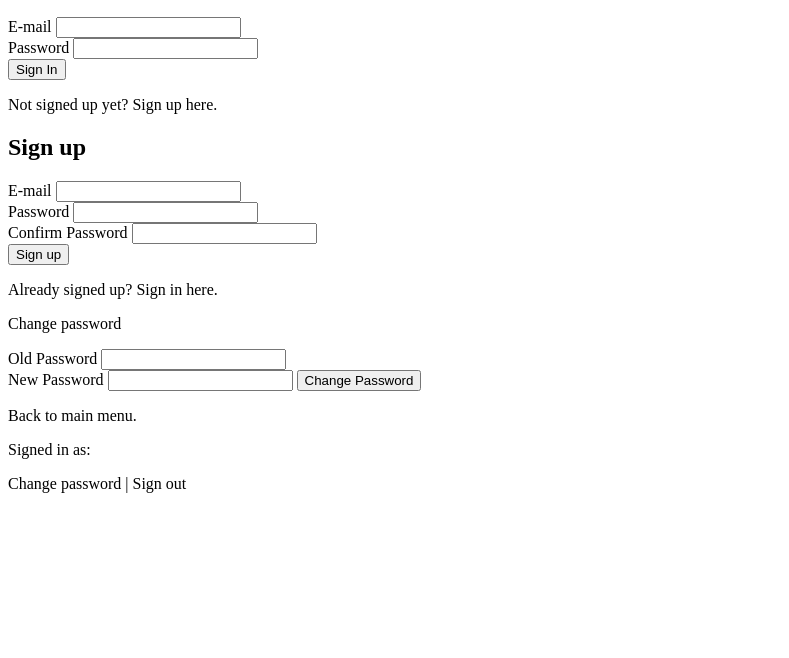
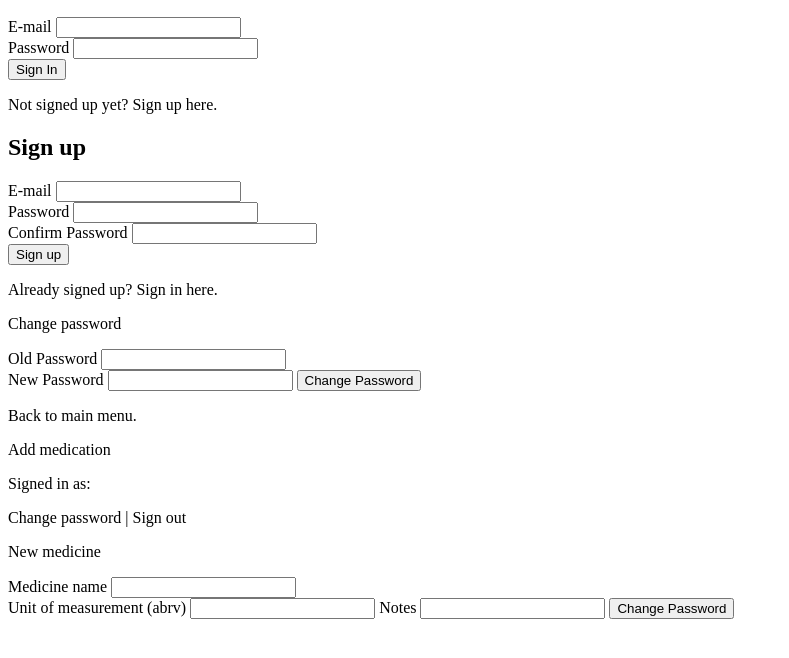
Before and after one commit to MFBrewster/diabetes-manager, a plain HTML site: page index.html in a window 1280 px wide. Shown: the part 110-768 px from the top of the page, without its empty margins (0-789 px from the left). Drawn offline with Linux system fonts and the light colour scheme.

Commit message:
Linked to new med page

```diff
--- a/assets/scripts/jquery-listeners.js
+++ b/assets/scripts/jquery-listeners.js
@@ -13,6 +13,7 @@ let userHandler = function() {
   $('#to-sign-in').on('click', conBox.switchTo.signIn);
   $('#to-main').on('click', conBox.switchTo.main);
   $('#to-change-password').on('click', conBox.switchTo.changePassword);
+  $('#to-new-medicine').on('click', conBox.switchTo.newMedicine);
 };
 
 $(document).ready(() => {
--- a/assets/styles/index.scss
+++ b/assets/styles/index.scss
@@ -51,17 +51,16 @@ h2 {
   cursor: pointer;
 }
 
+.large  {
+  height: 10em;
+}
+
 #user-options {
   p {
     margin: 0;
     padding: 0;
     font-size: $base-font-size * .75;
   }
-}
-
-#signed-in-as:hover {
-  cursor: pointer;
-  border-color: shade($border-color, 30%);
 }
 
 #content-window {
--- a/index.html
+++ b/index.html
@@ -68,6 +68,9 @@
         </div>
 
         <div id="main-window" class="content">
+          <div id="to-new-medicine">
+            <p><span class="window-link">Add medication</span></p>
+          </div>
           <div id="user-options">
             <p>Signed in as: <span id="as-whom"></span></p>
             <p><span id="to-change-password" class="window-link">Change password</span> |
@@ -75,6 +78,22 @@
           </div>
         </div>
 
+        <div id="new-medicine-window" class="content form">
+          <form id="new-medicine">
+            <p>New medicine</p>
+            <label>Medicine name
+              <input class="form-field" type="text" name="medicines[name]" value="">
+            </label><br>
+            <label>Unit of measurement (abrv)
+              <input class="form-field" type="text" name="medicines[unit_name]" maxlength="2" value="">
+            </label>
+            <label>Notes
+              <input class="large form-field" type="text" name="medicines[notes]" value="">
+            </label>
+            <input type="submit" name="submit" value="Change Password">
+          </form>
+        </div>
+
       </div>
 
     </body>
```
Also changed, not shown: assets/scripts/content-box-control.js (+8 -0 lines).
